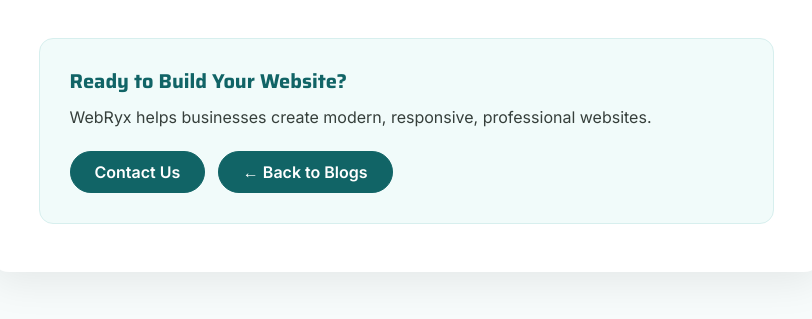
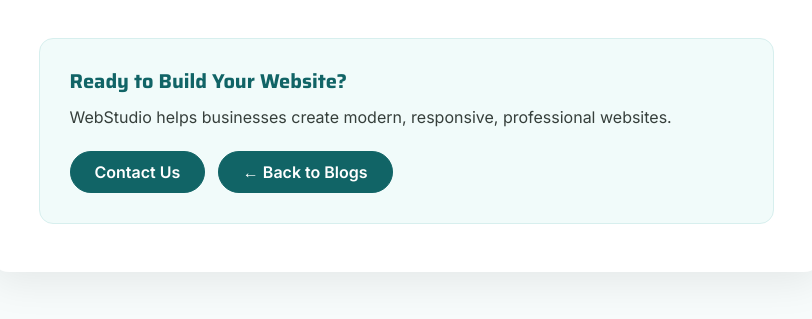
Before and after one commit to codishbug/WebStudio, a Flask app: page /blog-preview in a window 1280 px wide. Shown: the part 742-1061 px from the top of the page, without its empty margins (234-1046 px from the left). Run offline with Flask 3, Linux system fonts and the light colour scheme; some libraries are stand-ins or nearby versions.

Commit message:
updated something

```diff
--- a/templates/blog-preview.html
+++ b/templates/blog-preview.html
@@ -36,7 +36,7 @@
                     <!-- CTA -->
                     <div class="blog-cta mt-5">
                         <h5>Ready to Build Your Website?</h5>
-                        <p>WebRyx helps businesses create modern, responsive, professional websites.</p>
+                        <p>WebStudio helps businesses create modern, responsive, professional websites.</p>
 
                         <a href="{{ url_for('contact') }}" class="btn btn-primary rounded-pill px-4 py-2 me-2">
                             Contact Us
```
